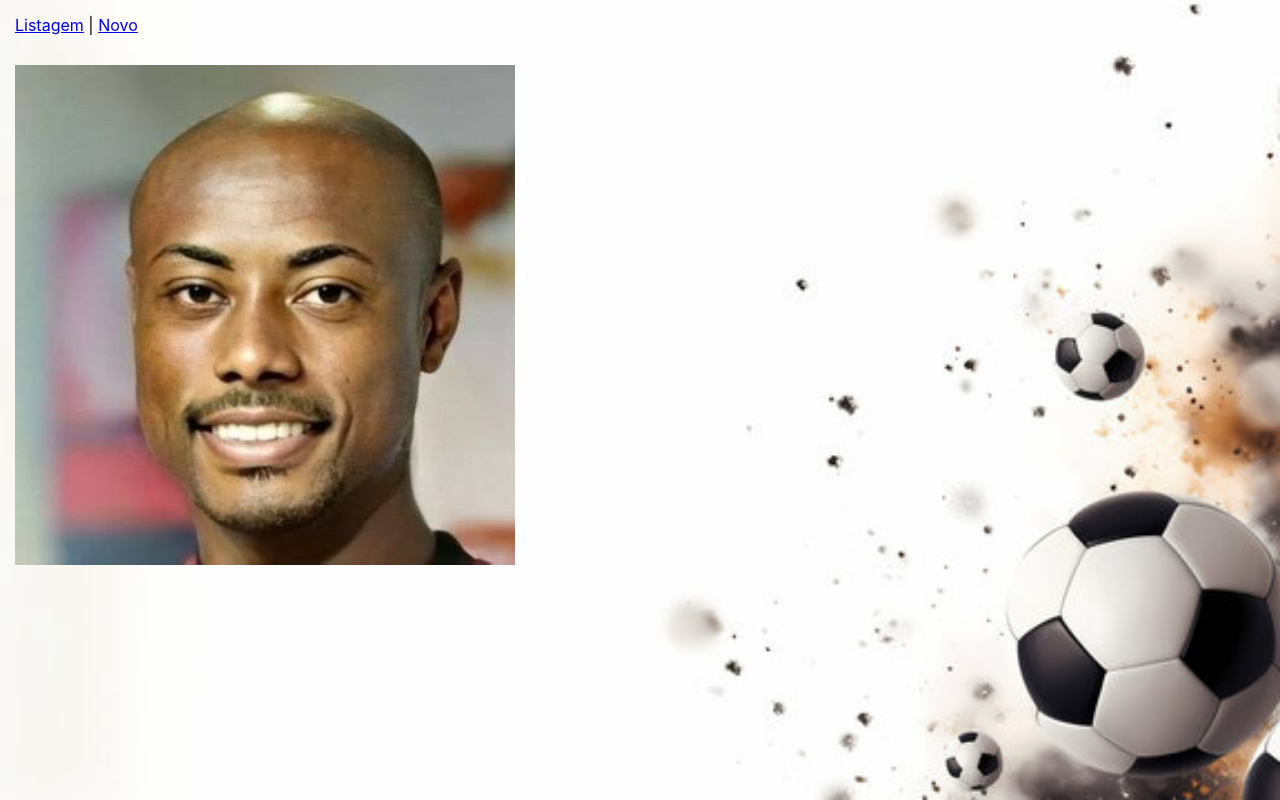
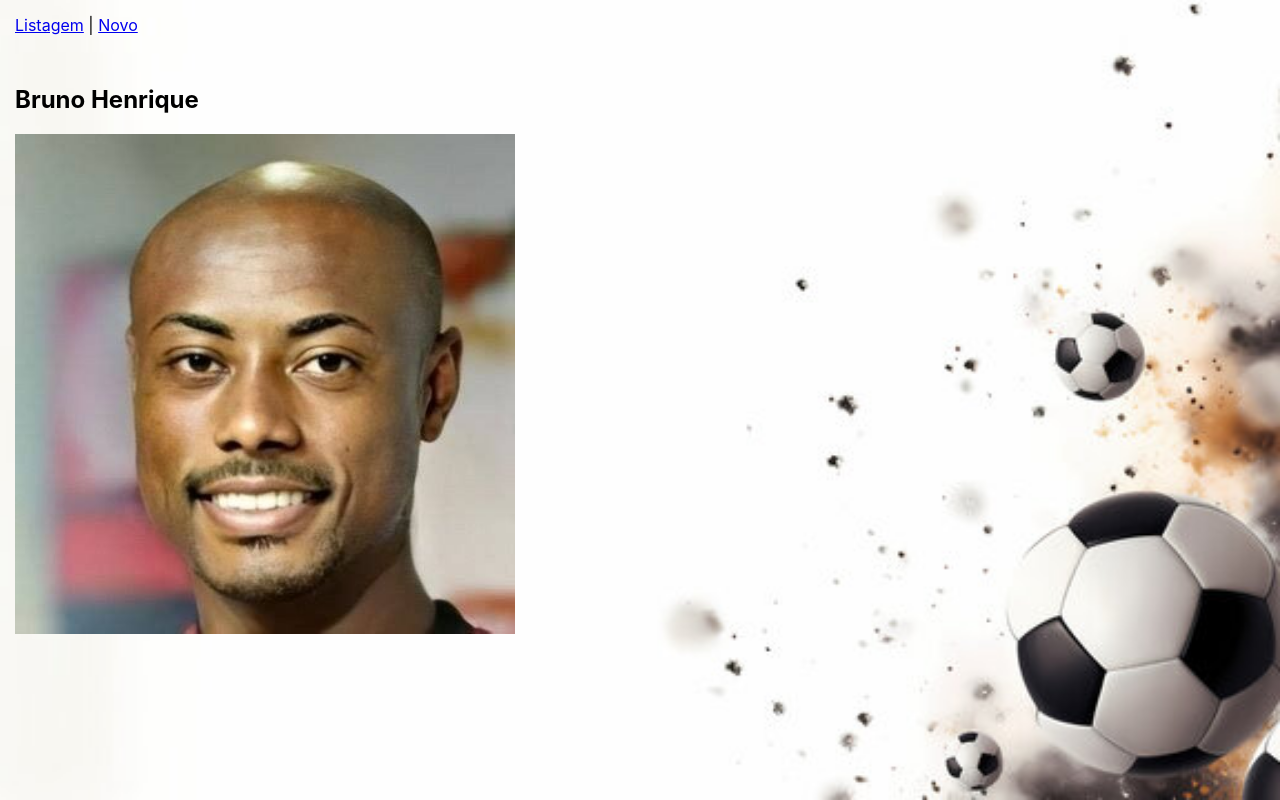
Before and after one commit to robzd/react-project-IR, a React (Create React App) app in the folder OneDrive/Área de Trabalho/interfaces projeto/irprojeto/: page /perfil/1234 in a window 1280 px wide. Built offline with nearby package versions, Linux system fonts and the light colour scheme; data requests are answered from the project's data file.

Commit message:
:sparkles: feat: novo service de foto adicionado

```diff
--- a/OneDrive/Área de Trabalho/interfaces projeto/irprojeto/src/pages/Perfil.tsx
+++ b/OneDrive/Área de Trabalho/interfaces projeto/irprojeto/src/pages/Perfil.tsx
@@ -15,6 +15,7 @@ export default function Perfil() {
   if (!item) return <div>Carregando…</div>;
   return (
     <div style={{ padding: "15px" }}>
+      <h2>{item.nome}</h2>
       <Box
         component="img"
         style={{ width: 500, height: 500, objectFit: "cover" }}
```
